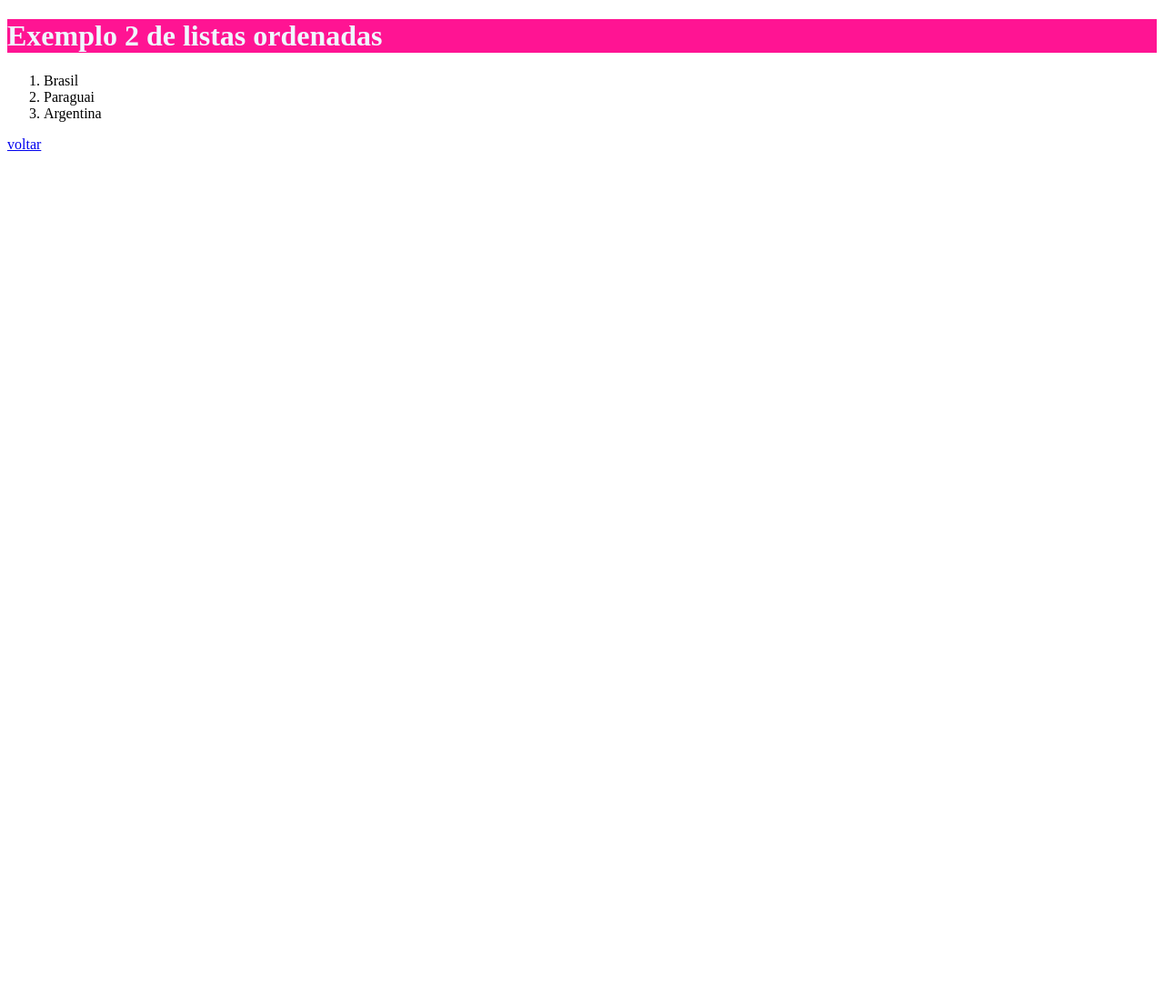
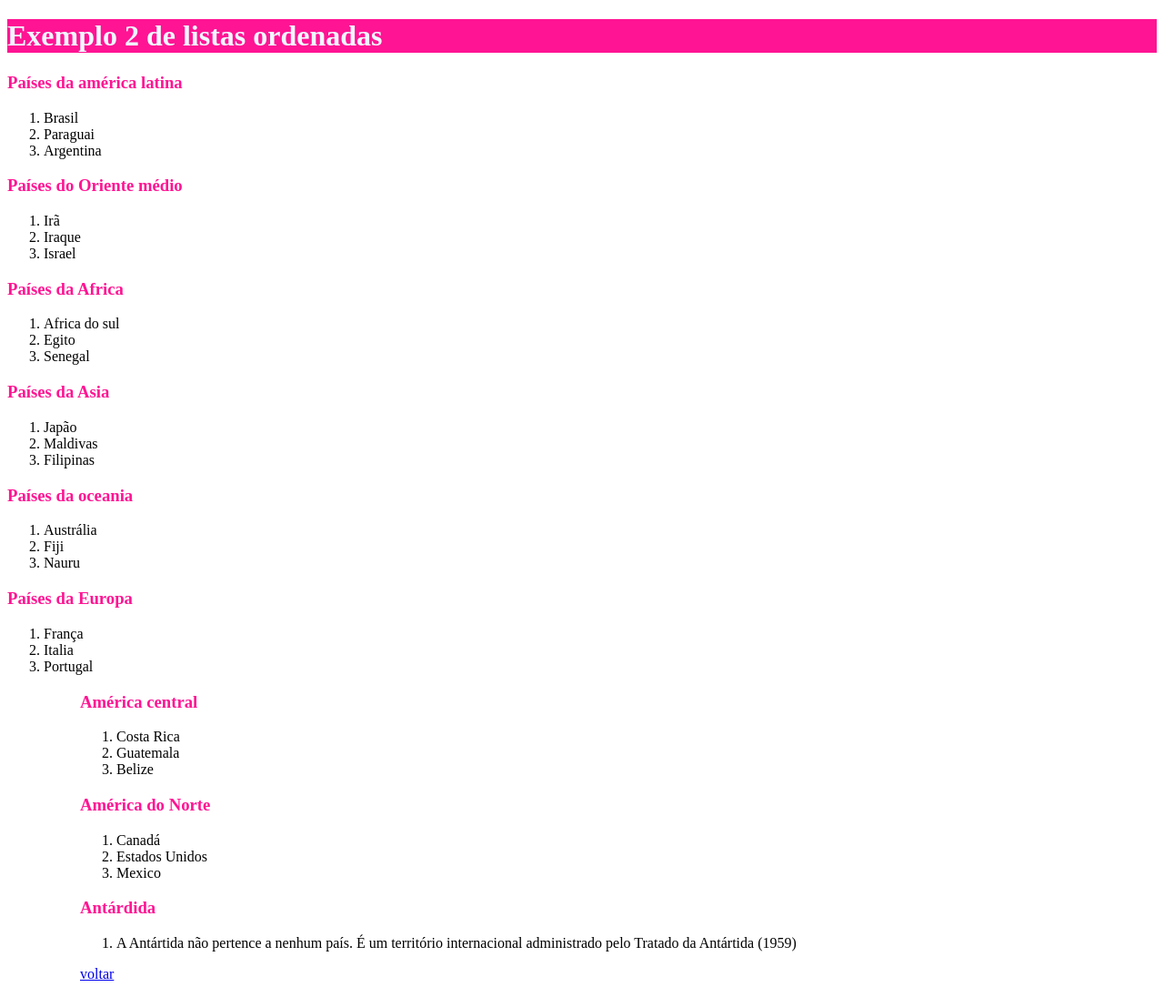
Before and after one commit to mxnsophiii/aulaHTLM, a plain HTML site: page aula 3/exemplo2.html in a window 1280 px wide. Shown: the whole page at 91% size. Before the commit the page ends 800 px from the top, so only its background shows below. Drawn offline with Linux system fonts and the light colour scheme.

Commit message:
07.04.26

```diff
--- a/aula 3/exemplo2.html
+++ b/aula 3/exemplo2.html
@@ -13,11 +13,110 @@
    Exemplo 2 de listas ordenadas
 </h1>
 
+
+<h3 style="color: deeppink;">
+   Países da américa latina
+</h3>
+
 <ol>
    <li>Brasil</li>
    <li>Paraguai</li>
    <li>Argentina</li>
 </ol>
+
+<h3 style="color: deeppink;">
+    Países do Oriente médio
+</h3>
+
+<ol>
+    <li> Irã</li>
+    <li>Iraque</li>
+    <li>Israel</li>
+
+   </ol>
+
+
+   <h3 style="color: deeppink;">
+    Países da Africa
+   </h3>
+
+   <ol>
+     <li> Africa do sul</li>
+     <li> Egito</li>
+     <li> Senegal</li>
+
+   </ol>
+
+   <h3 style="color: deeppink;">
+
+      Países da Asia
+  </h3>
+
+   <ol>
+     <li> Japão</li>
+     <li> Maldivas</li>
+     <li> Filipinas</li>
+
+   </ol>
+
+   <h3 style="color: deeppink;">
+Países da oceania
+   </h3>
+
+   <ol>
+      <li> Austrália</li>
+      <li> Fiji</li>
+      <li>Nauru</li>
+   </ol>
+
+
+   <h3 style="color: deeppink;">
+ Países da Europa
+   </h3>
+
+   <ol>
+     <li> França</li>
+     <li> Italia</li>
+     <li> Portugal</li>
+   <ol>
+
+
+
+   <h3 style="color: deeppink;">
+América central
+   </h3>
+
+   <ol>
+     <li> Costa Rica</li>
+     <li> Guatemala</li>
+     <li> Belize</li>
+   </ol>
+
+
+
+   <h3 style="color: deeppink;">
+América do Norte
+   </h3>
+
+   <ol>
+     <li> Canadá</li>
+     <li> Estados Unidos</li>
+     <li> Mexico</li>
+   </ol>
+
+
+   <h3 style="color: deeppink;">
+ Antárdida
+   </h3>
+
+   <ol>
+      <li>A Antártida não pertence a nenhum país. É um território internacional administrado pelo Tratado da Antártida (1959)</li>
+   </ol>
+
+
+
+
+
 
 
 
```
Also changed, not shown: aula 3/exemplo3.html (added, +64 -0 lines), aula 3/index.html (+6 -0 lines).
